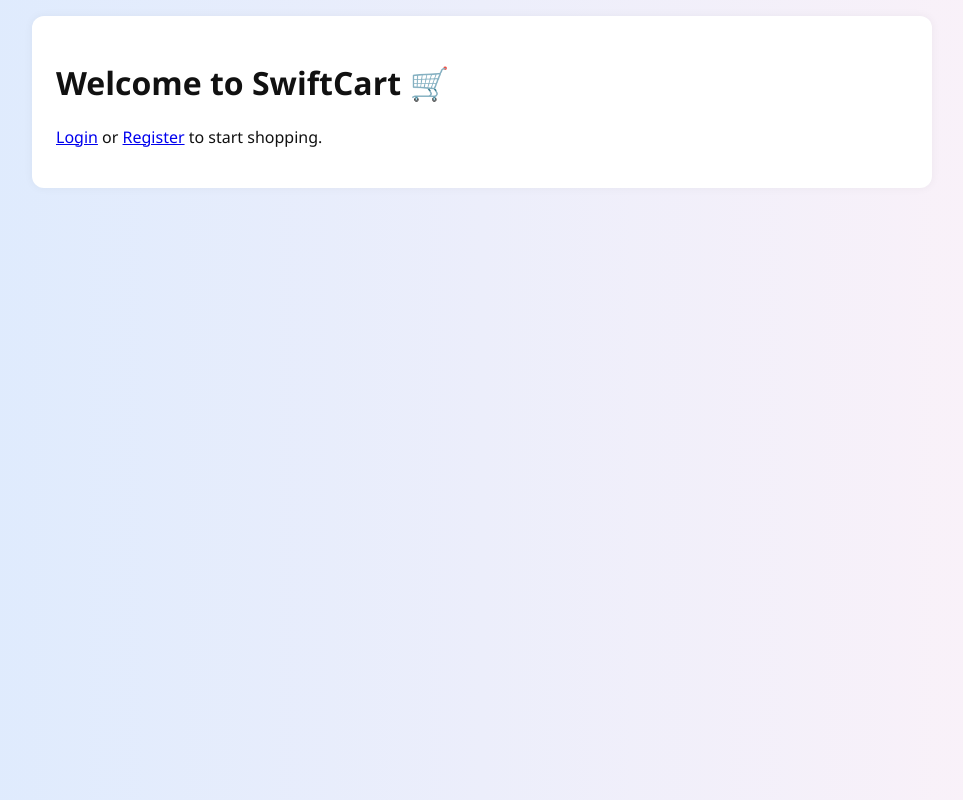
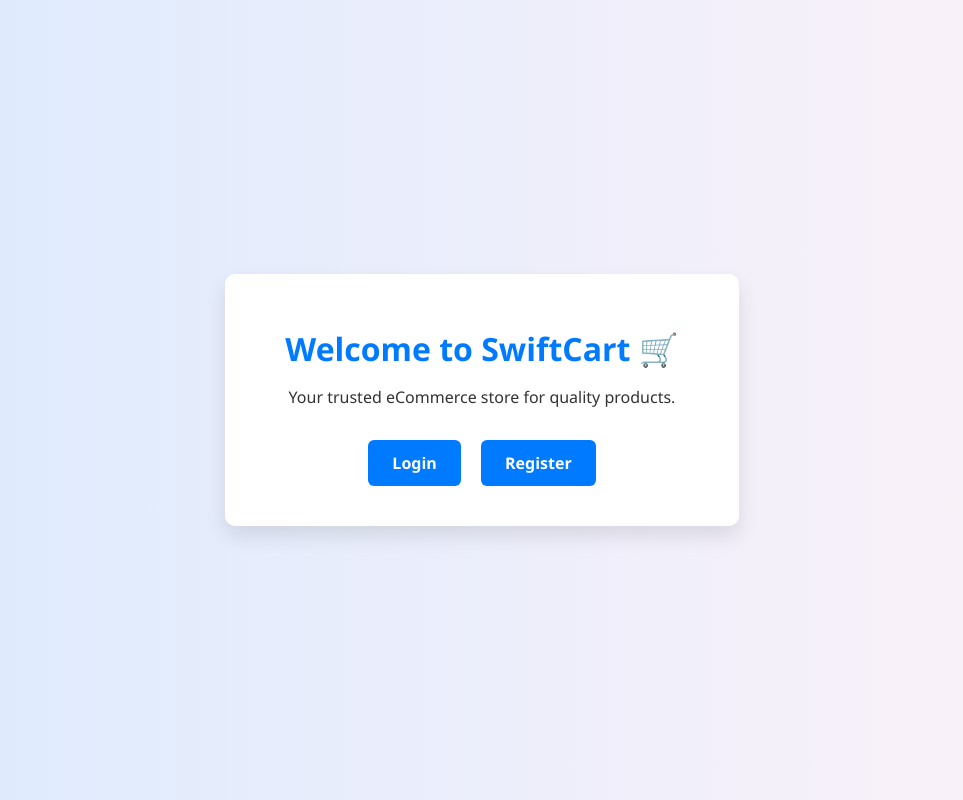
Before and after one commit to EugeneBruno/SwiftCart, a plain HTML site: page frontend/index.html in a window 1280 px wide. Shown: the whole page, without its empty margins (158-1121 px from the left). Drawn offline with Linux system fonts and the light colour scheme.

Commit message:
modified the landing page

```diff
--- a/frontend/index.html
+++ b/frontend/index.html
@@ -3,13 +3,77 @@
 <head>
   <meta charset="UTF-8" />
   <meta name="viewport" content="width=device-width, initial-scale=1.0" />
-  <title>Welcome to SwiftCart</title>
-  <link rel="stylesheet" href="css/unified.css" />
+  <title>Welcome | SwiftCart</title>
+  <link rel="stylesheet" href="css/styles.css" />
+  <style>
+    body {
+      margin: 0;
+      font-family: 'Segoe UI', sans-serif;
+      background: linear-gradient(to right, #dbeafe, #fdf2f8);
+      color: #111;
+      display: flex;
+      justify-content: center;
+      align-items: center;
+      height: 100vh;
+    }
+
+    .landing-container {
+      background: #fff;
+      padding: 2rem;
+      max-width: 450px;
+      width: 90%;
+      border-radius: 10px;
+      box-shadow: 0 10px 20px rgba(0,0,0,0.1);
+      text-align: center;
+    }
+
+    .landing-container h1 {
+      margin-bottom: 0.5rem;
+      font-size: 2rem;
+      color: #007bff;
+    }
+
+    .landing-container p {
+      margin-bottom: 1.5rem;
+      color: #333;
+    }
+
+    .landing-buttons a {
+      display: inline-block;
+      margin: 0.5rem;
+      padding: 0.75rem 1.5rem;
+      background: #007bff;
+      color: #fff;
+      text-decoration: none;
+      border-radius: 6px;
+      font-weight: bold;
+      transition: background 0.3s ease;
+    }
+
+    .landing-buttons a:hover {
+      background: #0056b3;
+    }
+
+    @media (max-width: 500px) {
+      .landing-container h1 {
+        font-size: 1.6rem;
+      }
+
+      .landing-buttons a {
+        width: 100%;
+        margin: 0.4rem 0;
+      }
+    }
+  </style>
 </head>
 <body>
-  <div class="container">
+  <div class="landing-container">
     <h1>Welcome to SwiftCart 🛒</h1>
-    <p><a href="login.html">Login</a> or <a href="register.html">Register</a> to start shopping.</p>
+    <p>Your trusted eCommerce store for quality products.</p>
+    <div class="landing-buttons">
+      <a href="login.html">Login</a>
+      <a href="register.html">Register</a>
+    </div>
   </div>
 </body>
 </html>
```
